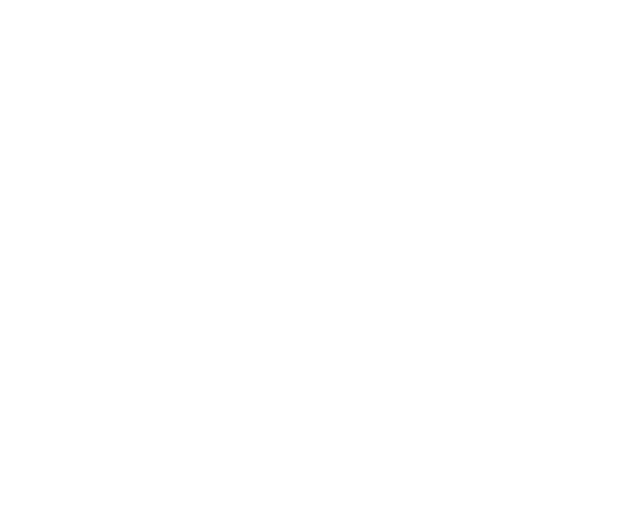
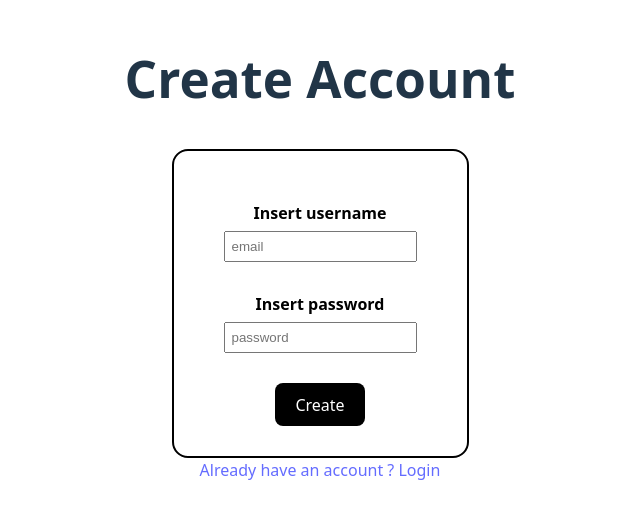
Before and after one commit to Asger191/fitness-inspo, a React (Vite) app: page /register in a window 1280 px wide. Before the commit this address had no page. Shown: the part 155-674 px from the top of the page, without its empty margins (320-960 px from the left). Built offline with nearby package versions, Linux system fonts and the light colour scheme.

Commit message:
Added login and register

```diff
--- a/apiFacade.js
+++ b/apiFacade.js
@@ -1,9 +1,12 @@
-const BASE_URL = "http://localhost:7076/api/v1/"
+import { data } from "react-router"
+
+const BASE_URL = "http://localhost:7007/api/v1/"
 const LOGIN_ENDPOINT = "auth/login"
+const REGISTER_ENDPOINT = "auth/register"
 
 function handleHttpErrors(res) {
 if (!res.ok) {
-  return Promise.reject({ status: res.status, fullError: res.json() })
+  return res.json().then( err => Promise.reject({ status: res.status, fullError: err }))
 }
 return res.json()
 }
@@ -12,11 +15,21 @@
 here (REMEMBER to uncomment in the returned
 object when you do)*/
 
-const login = (user, password) => {const options = makeOptions("POST", false, {username: user, password: password });
+const login = (email, password) => {const options = makeOptions("POST", false, {email: email, password: password });
 return fetch(BASE_URL + LOGIN_ENDPOINT, options)
     .then(handleHttpErrors)
-    .then(data => {setToken(data.token) })
+    .then(data => {setToken(data.token)
+      return data;
+    })
  }
+
+ function register(email, password){
+  const options = makeOptions("POST", true, {email: email, password: password});
+  return fetch(BASE_URL + REGISTER_ENDPOINT, options)
+  .then(handleHttpErrors)
+  .then(data => {setToken(data.token)});
+ }
+
 
 const fetchData = (endpoint) => {
     const options = makeOptions("GET",true);
@@ -59,19 +72,19 @@
 }
 
 
-const getUsernameAndRoles = () => {
+const getEmailAndRoles = () => {
         const token = getToken()
         if (token != null) {
             const payloadBase64 = getToken().split('.')[1]
             const decodedClaims = JSON.parse(window.atob(payloadBase64))
             const roles = decodedClaims.roles
-            const username = decodedClaims.username
-            return [username, roles]
+            const email = decodedClaims.email
+            return [email, roles]
         } else return []
     }
 
     const hasUserAccess = (neededRole, loggedIn) => {
-        const roles = getUsernameAndRoles().split(',')
+        const roles = getEmailAndRoles().split(',')
         return loggedIn && roles.includes(neededRole)
     }
 
@@ -83,8 +96,9 @@
     login,
     logout,
     fetchData,
-    getUsernameAndRoles,
-    hasUserAccess
+    getEmailAndRoles,
+    hasUserAccess,
+    register
 }
 
 export default facade;
--- a/src/main.jsx
+++ b/src/main.jsx
@@ -5,6 +5,7 @@
 import App from './layout/App.jsx'
 import Home from "./pages/Home/Home.jsx"
 import Login from "./pages/Login/Login.jsx"
+import Register from './pages/Login/Register.jsx';
 
 createRoot(document.getElementById('root')).render(
 <BrowserRouter>
@@ -12,8 +13,8 @@
   <Route path="/" element={<Home />}>
 
   </Route>
-
   <Route path="login" element={<Login />}></Route>
+  <Route path='register' element={<Register />}></Route>
 </Routes>
 </BrowserRouter>
 )
--- a/src/pages/Home/Home.jsx
+++ b/src/pages/Home/Home.jsx
@@ -1,8 +1,16 @@
+import { useState } from "react";
 import { Outlet } from "react-router-dom";
+import facade from "../../../apiFacade";
+import Login from "../Login/Login";
+import LoggedIn from "../Login/LoggedIn";
 
 function Home(){
+
+
     return(
         <div>
+
+            <div></div>
             <h1>Home</h1>
 
             <Outlet/>
@@ -10,4 +18,5 @@
 
     )
 }
+
 export default Home;
--- /dev/null
+++ b/src/pages/Login/LoggedIn.jsx
@@ -0,0 +1,11 @@
+function LoggedIn({ email, roles}){
+
+
+    return(
+        <div>
+        <h3>Welcome: {email}</h3>
+        <h3>Roles: {roles}</h3>
+        </div>
+    )
+}
+export default LoggedIn;
--- a/src/pages/Login/Login.jsx
+++ b/src/pages/Login/Login.jsx
@@ -1,8 +1,39 @@
-function Login(){
+import styles from "../Login/Login.module.css"
+import { useState } from "react";
+import { NavLink } from "react-router-dom";
+
+function Login({ login }){
+    const current = {email: "", password: ""};
+    const [loginCredentials, setLoginCredentials] = useState(current);
+    const [error, setError] = useState("");
+
+    function performLogin(e){
+        e.preventDefault();
+        login(loginCredentials.email, loginCredentials.password)
+        .then( () => {
+            setError("")
+        }).catch( err => {
+            err.status === 401 ? setError("Wrong email or password") : setError("Something went wrong")
+        })
+    }
+
     return(
-        <div>
-            <h1>Login</h1>
+        <nav>
+        <div className={styles.divContainer}>
+             <h1>Login</h1>
+             {error && <p className={styles.error}>{error}</p>}
+            <form onSubmit={performLogin}>
+                <label>Username</label>
+                <input placeholder="email" type="text" value={loginCredentials.email}
+                onChange={(e) => setLoginCredentials({...loginCredentials, email: e.target.value})}/>
+                <label>Password</label>
+                <input placeholder="password" type="password" value={loginCredentials.password}
+                onChange={(e) => setLoginCredentials({...loginCredentials, password: e.target.value})}/>
+                <button type="submit">Login</button>
+            </form>
+           <NavLink to="/register">Don't have an account ? Create account</NavLink>
         </div>
+        </nav>
     )
 }
 export default Login;
--- /dev/null
+++ b/src/pages/Login/Login.module.css
@@ -0,0 +1,49 @@
+.divContainer {
+    display: flex;
+    width: 100%;
+    height: 100%;
+    flex-direction: column;
+    justify-content: center;
+    align-items: center;
+}
+
+form {
+    display: flex;
+    flex-direction: column;
+    align-items: center;
+    justify-content: center;
+    border: 2px solid black;
+    border-radius: 16px;
+    padding: 50px 50px 30px
+}
+
+label {
+    font-weight: bold;
+    color: black;
+}
+
+input {
+    padding: 6px 6px 6px;
+    margin-top: 6px;
+    margin-bottom: 30px;
+}
+
+input:hover {
+    border: 1px solid black;
+}
+
+button {
+    background-color: black;
+    color: white;
+}
+
+button:hover {
+    background-color: green;
+    font-style: italic;
+}
+
+.error {
+
+    color: red;
+    border-bottom: 2px solid rgb(188, 60, 60);
+}
--- /dev/null
+++ b/src/pages/Login/Register.jsx
@@ -0,0 +1,41 @@
+import styles from "../Login/Login.module.css"
+import { useState } from "react";
+import facade from "../../../apiFacade";
+import { NavLink } from "react-router-dom";
+
+function Register(){
+    const current = {email: "", password: ""};
+    const [registerCredentials, setRegisterCredentials] = useState(current);
+    const [error, setError] = useState("");
+
+    function performRegister(e){
+        e.preventDefault();
+        facade.register(registerCredentials.email, registerCredentials.password)
+        .then( () => {
+            setError("")
+            console.log("performRegister suces")
+        }).catch( err => {
+            err.status === 401 ? setError("Something went wrong, try again later") : setError("Something went wrong, try again with diffrent email")
+        })
+    }
+
+    return(
+        <nav>
+        <div className={styles.divContainer}>
+             <h1>Create Account</h1>
+             {error && <p className={styles.error}>{error}</p>}
+            <form onSubmit={performRegister}>
+                <label>Insert username</label>
+                <input placeholder="email" type="text" value={registerCredentials.email}
+                onChange={(e) => setRegisterCredentials({...registerCredentials, email: e.target.value})}/>
+                <label>Insert password</label>
+                <input placeholder="password" type="password" value={registerCredentials.password}
+                onChange={(e) => setRegisterCredentials({...registerCredentials, password: e.target.value})}/>
+                <button type="submit">Create</button>
+            </form>
+           <NavLink to="/login" >Already have an account ? Login</NavLink>
+        </div>
+        </nav>
+    )
+}
+export default Register;
```
Also changed, not shown: src/pages/Login/Login.modules.css (deleted).
